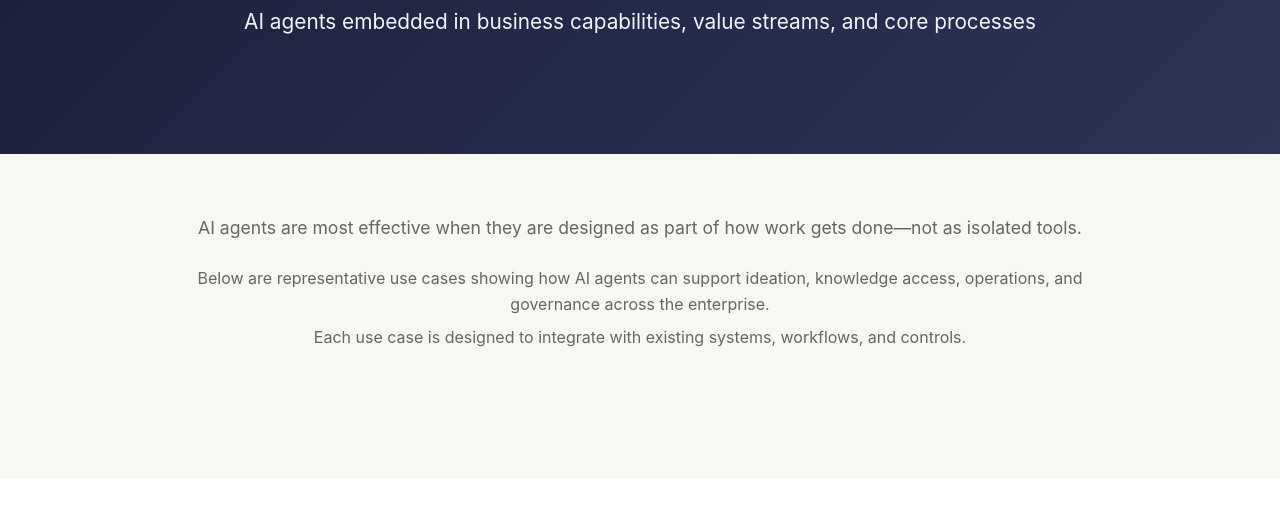
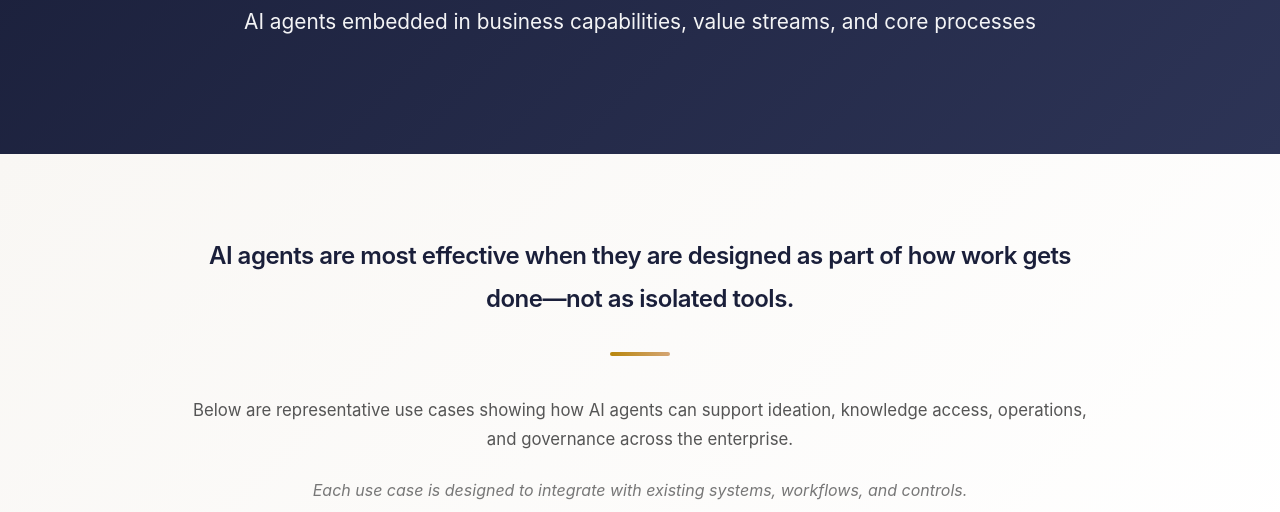
Before and after one commit to santoshvelamuri/santoshvelamuri.github.io, a website: page ai-agent-use-cases.html in a window 1280 px wide. Shown: the part 288-800 px from the top of the page. Drawn offline with Linux system fonts and the light colour scheme; a script that the page names is missing.

Commit message:
Enhance introduction section styling in AI Agent use cases page

```diff
--- a/ai-agent-use-cases.html
+++ b/ai-agent-use-cases.html
@@ -48,11 +48,14 @@
     </section>
 
     <!-- Introduction Section -->
-    <section class="services" style="padding-top: 60px;">
+    <section class="intro-section">
         <div class="container">
-            <p style="text-align: center; font-size: 1.1rem; max-width: 900px; margin: 0 auto 1.5rem; color: #666;">AI agents are most effective when they are designed as part of how work gets done—not as isolated tools.</p>
-            <p style="text-align: center; font-size: 1rem; max-width: 900px; margin: 0 auto 0.5rem; color: #666;">Below are representative use cases showing how AI agents can support ideation, knowledge access, operations, and governance across the enterprise.</p>
-            <p style="text-align: center; font-size: 1rem; max-width: 900px; margin: 0 auto 3rem; color: #666;">Each use case is designed to integrate with existing systems, workflows, and controls.</p>
+            <div class="intro-content">
+                <p class="intro-main">AI agents are most effective when they are designed as part of how work gets done—not as isolated tools.</p>
+                <div class="intro-divider"></div>
+                <p class="intro-secondary">Below are representative use cases showing how AI agents can support ideation, knowledge access, operations, and governance across the enterprise.</p>
+                <p class="intro-tertiary">Each use case is designed to integrate with existing systems, workflows, and controls.</p>
+            </div>
         </div>
     </section>
 
--- a/css/styles.css
+++ b/css/styles.css
@@ -1041,6 +1041,68 @@ body {
     }
 }
 
+/* Introduction Section */
+.intro-section {
+    padding: 80px 0;
+    background: linear-gradient(135deg, #f9f7f4 0%, #ffffff 100%);
+}
+
+.intro-content {
+    max-width: 900px;
+    margin: 0 auto;
+    text-align: center;
+}
+
+.intro-main {
+    font-size: 1.5rem;
+    font-weight: 600;
+    color: #1a1f3a;
+    line-height: 1.8;
+    margin-bottom: 2rem;
+    letter-spacing: -0.5px;
+}
+
+.intro-divider {
+    width: 60px;
+    height: 4px;
+    background: linear-gradient(90deg, #b8860b 0%, #d4a574 100%);
+    margin: 0 auto 2.5rem;
+    border-radius: 2px;
+}
+
+.intro-secondary {
+    font-size: 1.05rem;
+    color: #555;
+    line-height: 1.7;
+    margin-bottom: 1.5rem;
+}
+
+.intro-tertiary {
+    font-size: 1rem;
+    color: #777;
+    line-height: 1.6;
+    margin-bottom: 0;
+    font-style: italic;
+}
+
+@media (max-width: 768px) {
+    .intro-section {
+        padding: 60px 0;
+    }
+
+    .intro-main {
+        font-size: 1.25rem;
+    }
+
+    .intro-secondary {
+        font-size: 0.95rem;
+    }
+
+    .intro-tertiary {
+        font-size: 0.9rem;
+    }
+}
+
 /* Modal Styles */
 .modal {
     display: none;
```
